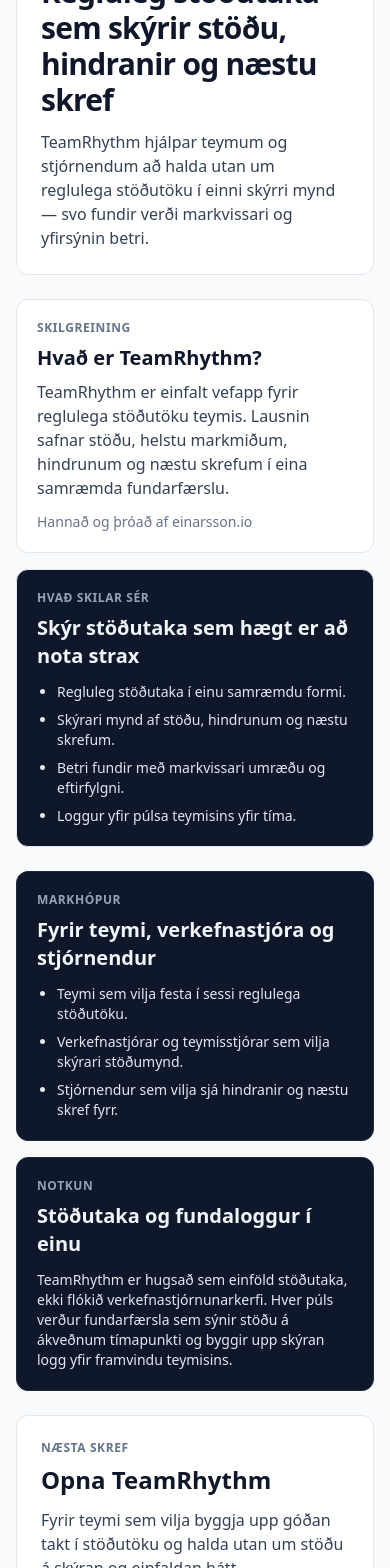
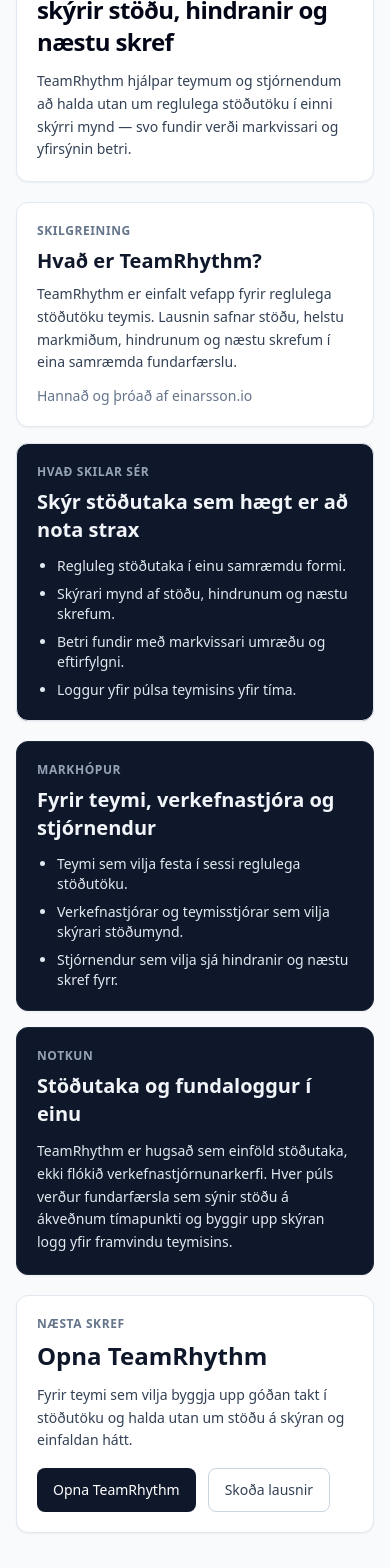
Before and after one commit to ebeinarsson-web/teamrhythm, a Next.js app: page /solutions/teamrhythm in a window 390 px wide. Shown: the part 200-1768 px from the top of the page. Built offline with nearby package versions, Linux system fonts and the light colour scheme.

Commit message:
Airtable Token and Base ID applied

```diff
--- a/app/api/pulsar/route.ts
+++ b/app/api/pulsar/route.ts
@@ -28,14 +28,14 @@
 
     return NextResponse.json({
       ok: true,
-      message: "Puls var vistaður.",
+      message: "Púls var vistaður.",
     });
   } catch (error) {
     console.error("[teamrhythm] Invalid pulse create request.", error);
     return NextResponse.json(
       {
         ok: false,
-        message: "Ekki tokst ad vinna innsendingu. Vinsamlegast reyndu aftur.",
+        message: "Ekki tókst að vinna innsendingu. Vinsamlegast reyndu aftur.",
       },
       { status: 400 },
     );
--- a/app/pulsar/page.tsx
+++ b/app/pulsar/page.tsx
@@ -24,7 +24,7 @@
       <div className="mt-6 space-y-4">
         {pulses.length === 0 ? (
           <article className="rounded-xl border border-slate-200 bg-white p-5 shadow-sm">
-            <p className="text-sm text-slate-600">Engar pulsfaerslur fundust.</p>
+            <p className="text-sm text-slate-600">Engar púlsfærslur fundust.</p>
           </article>
         ) : (
           pulses.map((pulse) => (
@@ -44,20 +44,20 @@
               </p>
               <div className="mt-3 grid gap-2 sm:grid-cols-2">
                 <p className="text-sm text-slate-700">
-                  <strong>Helstu markmid:</strong>{" "}
-                  <span className="line-clamp-2 align-top">{pulse.goals || "Ekki skrad"}</span>
+                  <strong>Helstu markmið:</strong>{" "}
+                  <span className="line-clamp-2 align-top">{pulse.goals || "Ekki skráð"}</span>
                 </p>
                 <p className="text-sm text-slate-700">
-                  <strong>Hvad tefur framvindu:</strong>{" "}
-                  <span className="line-clamp-2 align-top">{pulse.blockers || "Ekki skrad"}</span>
+                  <strong>Hvað tefur framvindu:</strong>{" "}
+                  <span className="line-clamp-2 align-top">{pulse.blockers || "Ekki skráð"}</span>
                 </p>
               </div>
               <p className="mt-2 text-sm text-slate-700">
-                <strong>Naestu skref:</strong>{" "}
-                <span className="line-clamp-2 align-top">{pulse.nextSteps || "Ekki skrad"}</span>
+                <strong>Næstu skref:</strong>{" "}
+                <span className="line-clamp-2 align-top">{pulse.nextSteps || "Ekki skráð"}</span>
               </p>
               <p className="mt-2 text-xs text-slate-500 sm:text-sm">
-                <strong>Sent inn af:</strong> {pulse.submittedBy || "Ekki skrad"}
+                <strong>Sent inn af:</strong> {pulse.submittedBy || "Ekki skráð"}
               </p>
             </article>
           ))
--- a/app/solutions/teamrhythm/page.tsx
+++ b/app/solutions/teamrhythm/page.tsx
@@ -6,21 +6,21 @@
   const t = teamRhythmTranslations.is;
 
   return (
-    <main className="mx-auto max-w-5xl space-y-6 px-4 py-8">
-      <section className="rounded-xl border border-slate-200 bg-white p-6">
+    <main className="mx-auto max-w-5xl space-y-5 px-4 py-6 sm:space-y-6 sm:py-8">
+      <section className="rounded-xl border border-slate-200 bg-white p-5 shadow-sm sm:p-6">
         <p className="text-xs font-semibold uppercase tracking-wider text-slate-500">{t.hero.eyebrow}</p>
-        <h1 className="mt-2 text-3xl font-semibold tracking-tight">{t.hero.title}</h1>
-        <p className="mt-3 text-slate-700">{t.hero.intro}</p>
+        <h1 className="mt-2 text-2xl font-semibold tracking-tight text-slate-950 sm:text-3xl">{t.hero.title}</h1>
+        <p className="mt-3 text-sm leading-relaxed text-slate-700 sm:text-base">{t.hero.intro}</p>
       </section>
 
       <section className="grid gap-4 md:grid-cols-2">
-        <article className="rounded-xl border border-slate-200 bg-white p-5">
+        <article className="rounded-xl border border-slate-200 bg-white p-5 shadow-sm">
           <p className="text-xs font-semibold uppercase tracking-wider text-slate-500">{t.introCard1.eyebrow}</p>
           <h2 className="mt-2 text-xl font-semibold">{t.introCard1.title}</h2>
-          <p className="mt-2 text-slate-700">{t.introCard1.body}</p>
+          <p className="mt-2 text-sm leading-relaxed text-slate-700 sm:text-base">{t.introCard1.body}</p>
           <p className="mt-3 text-sm text-slate-500">{t.introCard1.productNote}</p>
         </article>
-        <article className="rounded-xl border border-slate-200 bg-slate-900 p-5 text-slate-100">
+        <article className="rounded-xl border border-slate-200 bg-slate-900 p-5 text-slate-100 shadow-sm">
           <p className="text-xs font-semibold uppercase tracking-wider text-slate-400">{t.introCard2.eyebrow}</p>
           <h2 className="mt-2 text-xl font-semibold">{t.introCard2.title}</h2>
           <ul className="mt-3 list-disc space-y-2 pl-5 text-sm text-slate-200">
@@ -32,7 +32,7 @@
       </section>
 
       <section className="grid gap-4 md:grid-cols-2">
-        <article className="rounded-xl border border-slate-800 bg-slate-900 p-5 text-slate-100">
+        <article className="rounded-xl border border-slate-800 bg-slate-900 p-5 text-slate-100 shadow-sm">
           <p className="text-xs font-semibold uppercase tracking-wider text-slate-400">{t.darkCard1.eyebrow}</p>
           <h2 className="mt-2 text-xl font-semibold">{t.darkCard1.title}</h2>
           <ul className="mt-3 list-disc space-y-2 pl-5 text-sm text-slate-200">
@@ -41,27 +41,30 @@
             ))}
           </ul>
         </article>
-        <article className="rounded-xl border border-slate-800 bg-slate-900 p-5 text-slate-100">
+        <article className="rounded-xl border border-slate-800 bg-slate-900 p-5 text-slate-100 shadow-sm">
           <p className="text-xs font-semibold uppercase tracking-wider text-slate-400">{t.darkCard2.eyebrow}</p>
           <h2 className="mt-2 text-xl font-semibold">{t.darkCard2.title}</h2>
-          <p className="mt-3 text-sm text-slate-200">{t.darkCard2.body}</p>
+          <p className="mt-3 text-sm leading-relaxed text-slate-200">{t.darkCard2.body}</p>
         </article>
       </section>
 
-      <section className="rounded-xl border border-slate-200 bg-white p-6">
+      <section className="rounded-xl border border-slate-200 bg-white p-5 shadow-sm sm:p-6">
         <p className="text-xs font-semibold uppercase tracking-wider text-slate-500">{t.cta.eyebrow}</p>
         <h2 className="mt-2 text-2xl font-semibold">{t.cta.title}</h2>
-        <p className="mt-3 text-slate-700">{t.cta.body}</p>
+        <p className="mt-3 text-sm leading-relaxed text-slate-700 sm:text-base">{t.cta.body}</p>
         <div className="mt-4 flex flex-wrap gap-3">
           <a
             href={TEAMRHYTHM_APP_URL}
             target="_blank"
             rel="noopener noreferrer"
-            className="rounded-md bg-slate-900 px-4 py-2 text-sm font-medium text-white"
+            className="inline-flex min-h-11 items-center justify-center rounded-lg bg-slate-900 px-4 py-2.5 text-sm font-medium text-white transition-colors hover:bg-slate-800"
           >
             {t.cta.primary}
           </a>
-          <Link href="/pulsar" className="rounded-md border border-slate-300 px-4 py-2 text-sm font-medium text-slate-700">
+          <Link
+            href="/pulsar"
+            className="inline-flex min-h-11 items-center justify-center rounded-lg border border-slate-300 px-4 py-2.5 text-sm font-medium text-slate-700 transition-colors hover:bg-slate-50"
+          >
             {t.cta.secondary}
           </Link>
         </div>
--- a/app/teymi/page.tsx
+++ b/app/teymi/page.tsx
@@ -30,16 +30,16 @@
                       : "bg-slate-100 text-slate-700 ring-slate-200"
                   }`}
                 >
-                  {team.isActive ? "Virkt" : "Ovirkt"}
+                  {team.isActive ? "Virkt" : "Óvirkt"}
                 </span>
               </div>
               <div className="mt-3 grid gap-2 sm:grid-cols-2">
                 <p className="text-sm text-slate-700">
-                  <span className="font-medium text-slate-900">Tengilidur:</span> {team.contact || "Ekki skrad"}
+                  <span className="font-medium text-slate-900">Tengiliður:</span> {team.contact || "Ekki skráð"}
                 </p>
                 <p className="text-sm text-slate-700">
                   <span className="font-medium text-slate-900">Fundartaktur:</span>{" "}
-                  {team.meetingCadence || "Ekki skrad"}
+                  {team.meetingCadence || "Ekki skráð"}
                 </p>
               </div>
               {team.notes ? (
@@ -48,7 +48,7 @@
                 </p>
               ) : null}
               <p className="mt-3 text-xs font-medium uppercase tracking-[0.08em] text-slate-500 sm:text-sm sm:normal-case sm:tracking-normal">
-                Skradir pulsar: {pulseCountByTeam.get(team.id) ?? 0}
+                Skráðir púlsar: {pulseCountByTeam.get(team.id) ?? 0}
               </p>
             </article>
           ))
--- a/components/NewPulseForm.tsx
+++ b/components/NewPulseForm.tsx
@@ -46,14 +46,14 @@
       const data = (await response.json()) as { ok?: boolean; message?: string };
 
       if (!response.ok || !data.ok) {
-        setErrorMessage(data.message ?? "Ekki tokst ad vista puls. Vinsamlegast reyndu aftur.");
+        setErrorMessage(data.message ?? "Ekki tókst að vista púls. Vinsamlegast reyndu aftur.");
         return;
       }
 
       setSubmitted(true);
       formRef.current?.reset();
     } catch {
-      setErrorMessage("Ekki tokst ad vista puls i augnablikinu. Vinsamlegast reyndu aftur.");
+      setErrorMessage("Ekki tókst að vista púls í augnablikinu. Vinsamlegast reyndu aftur.");
     } finally {
       setIsSubmitting(false);
     }
```
Also changed, not shown: app/page.tsx (+9 -9 lines), lib/airtable.ts (+8 -8 lines), 2 other files (tests, documents, lock files or other folders).
